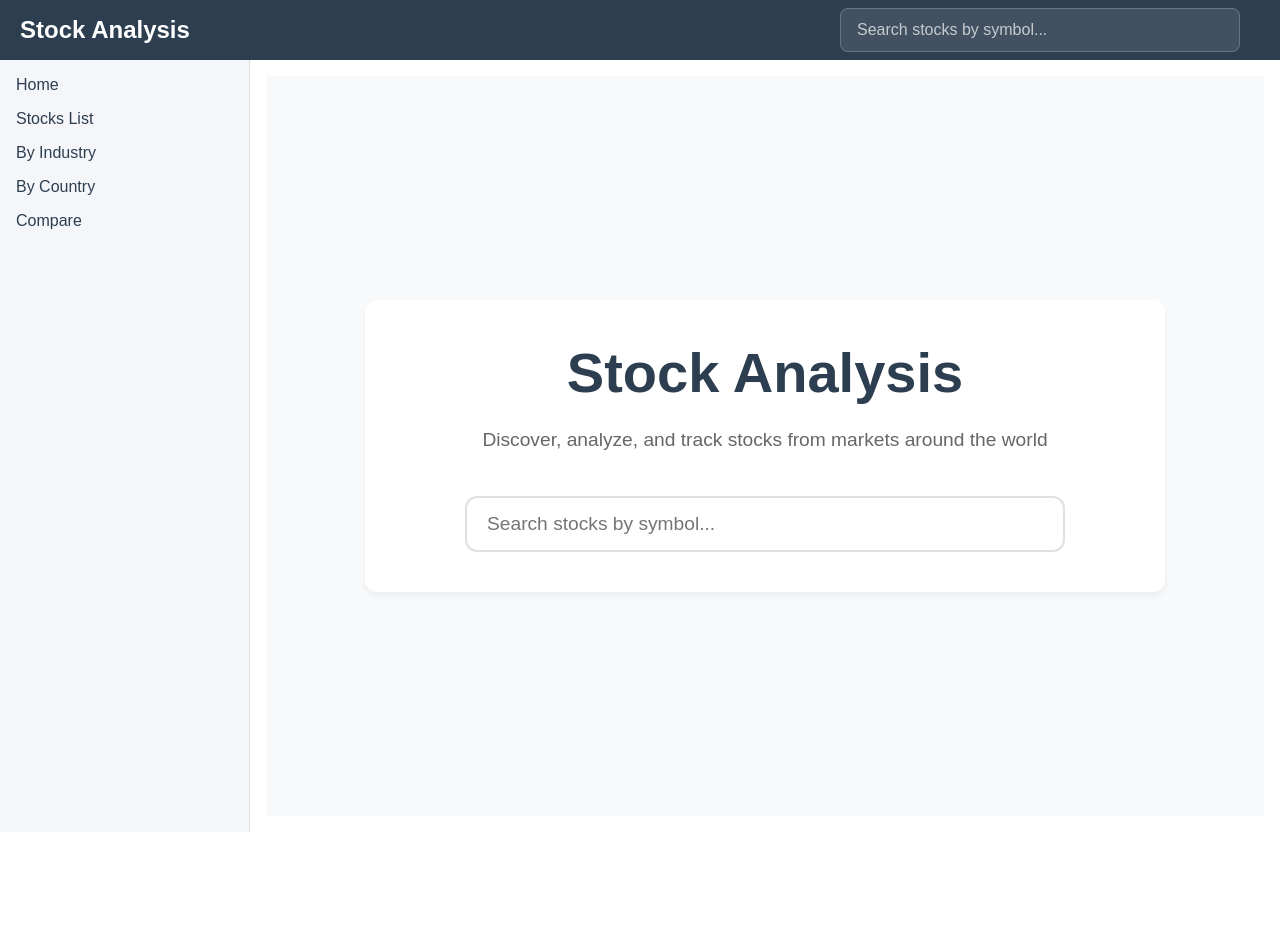
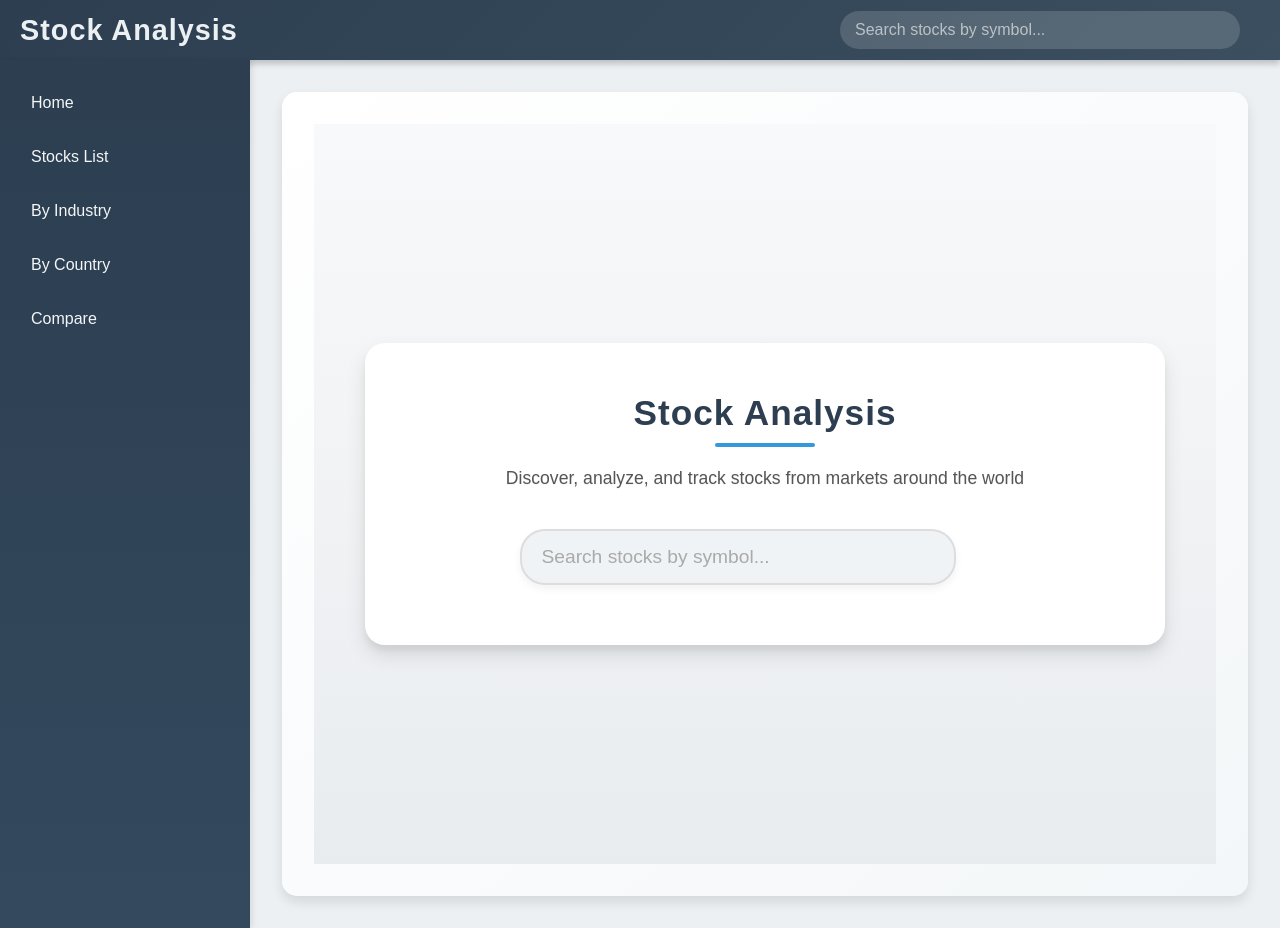
Before and after one commit to MNourMoslem/Stock-Market-Analysis-Website, a Django app: template StockAnalysis/stock/templates/stock/home.html in a window 1280 px wide. Before the commit the page ends 832 px from the top, so only its background shows below. Run offline with Django 3.2, Linux system fonts and the light colour scheme; the template is opened without the code that fills it, so the values that code supplies are empty.

Commit message:
shahd css

```diff
--- a/StockAnalysis/stock/static/stock/css/home.css
+++ b/StockAnalysis/stock/static/stock/css/home.css
@@ -4,31 +4,52 @@
     align-items: center;
     min-height: calc(100vh - 60px);
     padding: 20px;
-    background-color: #f8f9fa;
+    background: linear-gradient(to bottom, #f8f9fa, #e9ecef);
 }
 
 .home-content {
     text-align: center;
     max-width: 800px;
     width: 100%;
-    padding: 40px 20px;
-    background-color: white;
-    border-radius: 12px;
-    box-shadow: 0 4px 6px rgba(0, 0, 0, 0.05);
+    padding: 50px 30px;
+    background: #ffffff;
+    border-radius: 20px;
+    box-shadow: 0 10px 20px rgba(0, 0, 0, 0.1), 0 6px 6px rgba(0, 0, 0, 0.05);
+    transition: transform 0.3s ease, box-shadow 0.3s ease;
+}
+
+.home-content:hover {
+    transform: translateY(-5px);
+    box-shadow: 0 15px 25px rgba(0, 0, 0, 0.15), 0 8px 10px rgba(0, 0, 0, 0.1);
 }
 
 .home-title {
-    font-size: 3.5rem;
+    font-size: 3.2rem;
     color: #2c3e50;
     margin-bottom: 20px;
     font-weight: 700;
+    text-transform: capitalize;
+    letter-spacing: 1px;
+    position: relative;
+}
+
+.home-title::after {
+    content: '';
+    display: block;
+    width: 100px;
+    height: 4px;
+    background-color: #3498db;
+    margin: 10px auto 0;
+    border-radius: 2px;
 }
 
 .home-subtitle {
-    font-size: 1.2rem;
-    color: #666;
-    margin-bottom: 40px;
-    line-height: 1.6;
+    font-size: 1.3rem;
+    color: #555;
+    margin-bottom: 30px;
+    line-height: 1.8;
+    font-weight: 400;
+    text-shadow: 0 1px 1px rgba(0, 0, 0, 0.05);
 }
 
 .home-search {
@@ -37,26 +58,50 @@
 }
 
 .home-search .stock-search-container {
-    max-width: 100%;
+    display: flex;
+    align-items: center;
+    justify-content: center;
 }
 
 .home-search .stock-search-input {
     font-size: 1.2rem;
     padding: 15px 20px;
-    border: 2px solid #e0e0e0;
-    border-radius: 12px;
+    width: 150%;
+    border: 2px solid #ddd;
+    border-radius: 25px;
+    box-shadow: 0 4px 8px rgba(0, 0, 0, 0.05);
     transition: all 0.3s ease;
+    outline: none;
 }
 
 .home-search .stock-search-input:focus {
     border-color: #3498db;
-    box-shadow: 0 0 0 3px rgba(52, 152, 219, 0.1);
+    box-shadow: 0 0 10px rgba(52, 152, 219, 0.3);
+    background-color: #fdfdfd;
+    transform: scale(1.02);
+}
+
+.home-search .stock-search-input::placeholder {
+    color: #aaa;
+    transition: color 0.3s ease;
+}
+
+.home-search .stock-search-input:focus::placeholder {
+    color: #3498db;
 }
 
 .home-search .search-suggestions {
     text-align: left;
     margin-top: 8px;
+    padding: 10px;
+    background: #ffffff;
     border-radius: 12px;
+    box-shadow: 0 2px 5px rgba(0, 0, 0, 0.1);
+    transition: all 0.3s ease;
+}
+
+.home-search .search-suggestions:hover {
+    box-shadow: 0 4px 8px rgba(0, 0, 0, 0.15);
 }
 
 @media (max-width: 768px) {
@@ -66,10 +111,11 @@
 
     .home-subtitle {
         font-size: 1rem;
+        margin-bottom: 20px;
     }
 
     .home-search .stock-search-input {
         font-size: 1rem;
-        padding: 12px 16px;
+        padding: 12px 15px;
     }
 }
--- a/StockAnalysis/stock/static/stock/css/main.css
+++ b/StockAnalysis/stock/static/stock/css/main.css
@@ -5,18 +5,57 @@
 }
 
 body {
-    font-family: Arial, sans-serif;
+    font-family: 'Poppins', Arial, sans-serif;
+    background-color: #ecf0f3;
+
+    color: #333;
 }
 
 .topbar {
-    background-color: #2c3e50;
+    background: linear-gradient(135deg, #2c3e50, #3b4f60);
+
     color: white;
-    padding: 1rem;
-    height: 60px;
     display: flex;
     align-items: center;
     justify-content: space-between;
+    height: 60px;
     padding: 0 20px;
+    box-shadow: 0px 4px 6px rgba(0, 0, 0, 0.2);
+}
+
+.topbar .logo {
+    font-size: 1.8rem;
+    font-weight: 700;
+    letter-spacing: 1px;
+    color: #ecf0f3;
+
+}
+
+.search-wrapper {
+    flex: 0 1 400px;
+    margin: 0 20px;
+}
+
+.topbar .stock-search-input {
+    padding: 10px 15px;
+    width: 100%;
+    border: none;
+    border-radius: 25px;
+    background-color: rgba(255, 255, 255, 0.15);
+    color: #ffffff;
+    font-size: 1rem;
+    transition: all 0.3s ease;
+}
+
+.topbar .stock-search-input::placeholder {
+    color: rgba(255, 255, 255, 0.6);
+}
+
+.topbar .stock-search-input:focus {
+    background-color: white;
+    color: #2c3e50;
+    outline: none;
+    box-shadow: 0 4px 8px rgba(0, 0, 0, 0.2);
 }
 
 .container {
@@ -26,20 +65,11 @@ body {
 
 .sidebar {
     width: 250px;
-    background-color: #f5f6fa;
-    padding: 1rem;
-    border-right: 1px solid #ddd;
-}
+    background: linear-gradient(180deg, #2c3e50, #34495e);
 
-.main-content {
-    flex: 1;
-    padding: 1rem;
-    background-color: #ffffff;
-}
-
-.logo {
-    font-size: 1.5rem;
-    font-weight: bold;
+    padding: 1.5rem 1rem;
+    color: #ffffff;
+    box-shadow: 2px 0 6px rgba(0, 0, 0, 0.1);
 }
 
 .nav-links {
@@ -52,49 +82,98 @@ body {
 
 .nav-links a {
     text-decoration: none;
-    color: #2c3e50;
+    color: #f4f6f7;
+    font-size: 1rem;
+    display: block;
+    padding: 10px 15px;
+    border-radius: 8px;
+    transition: all 0.3s ease;
 }
 
 .nav-links a:hover {
-    color: #3498db;
+    background: linear-gradient(to right, #3498db, #6ab0de);
+    color: #ffffff;
+    transform: translateX(8px);
+    box-shadow: 0 4px 8px rgba(52, 152, 219, 0.2);
 }
 
-.search-wrapper {
-    flex: 0 1 400px;  /* يأخذ مساحة حتى 400px */
-    margin: 0 20px;
+.main-content {
+    flex: 1;
+    padding: 2rem;
+    background: linear-gradient(to bottom right, #ffffff, #f4f7f9);
+    border-radius: 15px;
+    margin: 2rem;
+    box-shadow: 0 6px 12px rgba(0, 0, 0, 0.1);
+    transition: all 0.3s ease;
 }
 
-/* تخصيص تنسيقات البحث في الشريط العلوي */
-.topbar .stock-search-container {
-    margin: 0;
+.main-content:hover {
+    transform: scale(1.02);
+    box-shadow: 0 10px 20px rgba(0, 0, 0, 0.15);
 }
 
-.topbar .stock-search-input {
-    background-color: rgba(255, 255, 255, 0.1);
-    border: 1px solid rgba(255, 255, 255, 0.2);
-    color: white;
+.main-content h1 {
+    font-size: 2.2rem;
+    margin-bottom: 1rem;
+    color: #2c3e50;
+    text-align: center;
+    font-weight: 700;
+    letter-spacing: 1px;
 }
 
-.topbar .stock-search-input::placeholder {
-    color: rgba(255, 255, 255, 0.7);
+.main-content p {
+    font-size: 1.1rem;
+    line-height: 1.8;
+    text-align: center;
+    color: #555;
+    margin-bottom: 1.5rem;
 }
 
-.topbar .stock-search-input:focus {
-    background-color: white;
-    color: #2c3e50;
+.main-content input {
+    width: 70%;
+    padding: 12px 20px;
+    margin: 10px auto;
+    display: block;
+    border: none;
+    border-radius: 25px;
+    background-color: #f0f3f5;
+    box-shadow: inset 0 2px 4px rgba(0, 0, 0, 0.1);
+    font-size: 1rem;
+    transition: all 0.3s ease;
 }
 
-.topbar .search-suggestions {
-    margin-top: 5px;
+.main-content input:focus {
+    background-color: white;
+    border: 2px solid #3498db;
+    box-shadow: 0 4px 8px rgba(52, 152, 219, 0.2);
 }
 
 @media (max-width: 768px) {
+    .sidebar {
+        width: 200px;
+        padding: 1rem;
+    }
+
     .search-wrapper {
         flex: 1;
         margin: 0 10px;
     }
 
-    .logo {
-        font-size: 1.2rem;
+    .topbar .logo {
+        font-size: 1.5rem;
+    }
+
+    .main-content {
+        margin: 1rem;
+        padding: 1.5rem;
+    }
+
+    .main-content h1 {
+        font-size: 1.8rem;
+    }
+
+    .main-content input {
+        width: 90%;
+        padding: 10px 15px;
     }
 }
```
Also changed, not shown: StockAnalysis/stock/static/stock/css/by_country.css (+67 -15 lines), StockAnalysis/stock/static/stock/css/by_industry.css (+78 -27 lines).
